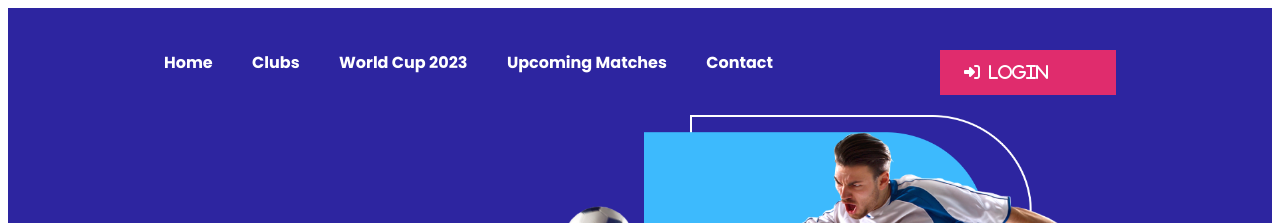
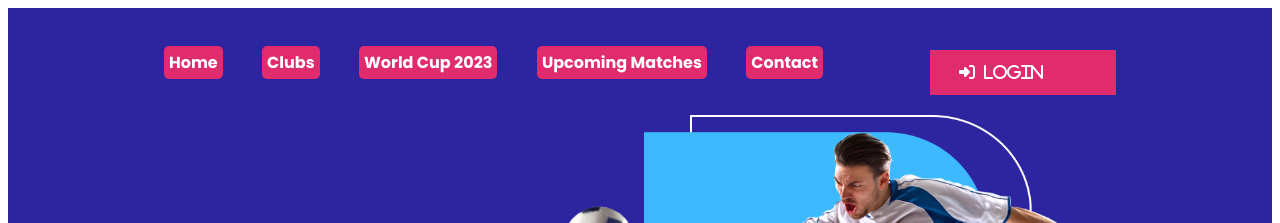
Before and after one commit to alamin71/responsive-football-website, a plain HTML site: page index.html in a window 1280 px wide. Shown: the top 223 px of the page. Drawn offline with Linux system fonts and the light colour scheme.

Commit message:
nav edit

```diff
--- a/style.css
+++ b/style.css
@@ -22,15 +22,23 @@ justify-content: space-between;
     font-size: 16px;
 }
 nav{
+
     display: flex;
    justify-content:space-between;
-   border: 50px;
+   border:50px;
 }
 nav a{
     text-decoration: none;
     font-size: 16px;
     margin-right: 36px;
     color:#FFFFFF ;
+    background-color: #E02C6D;
+    padding: 5px;
+    border-radius: 5px;
+}
+nav a:hover {
+background-color: rgb(6, 155, 43);
+color: #E02C6D;
 }
 .web-info{
 display: grid;
```
